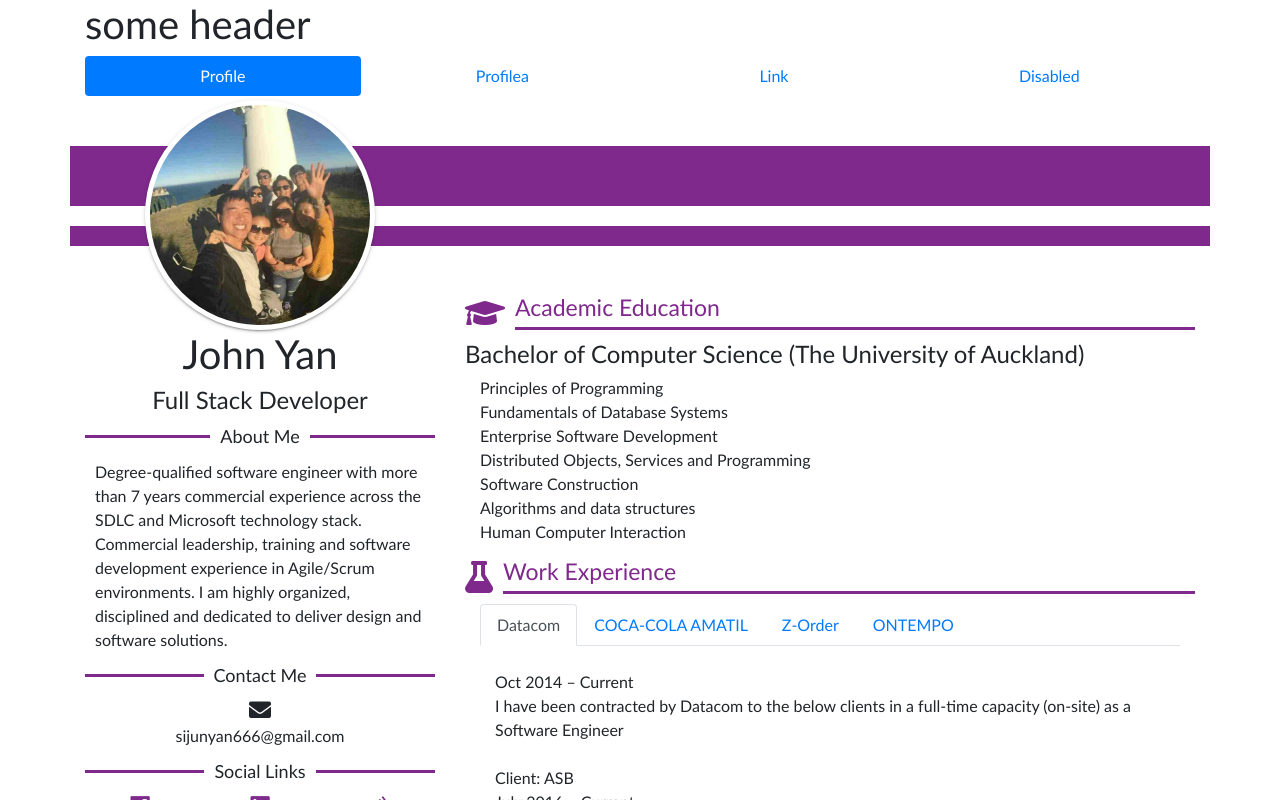
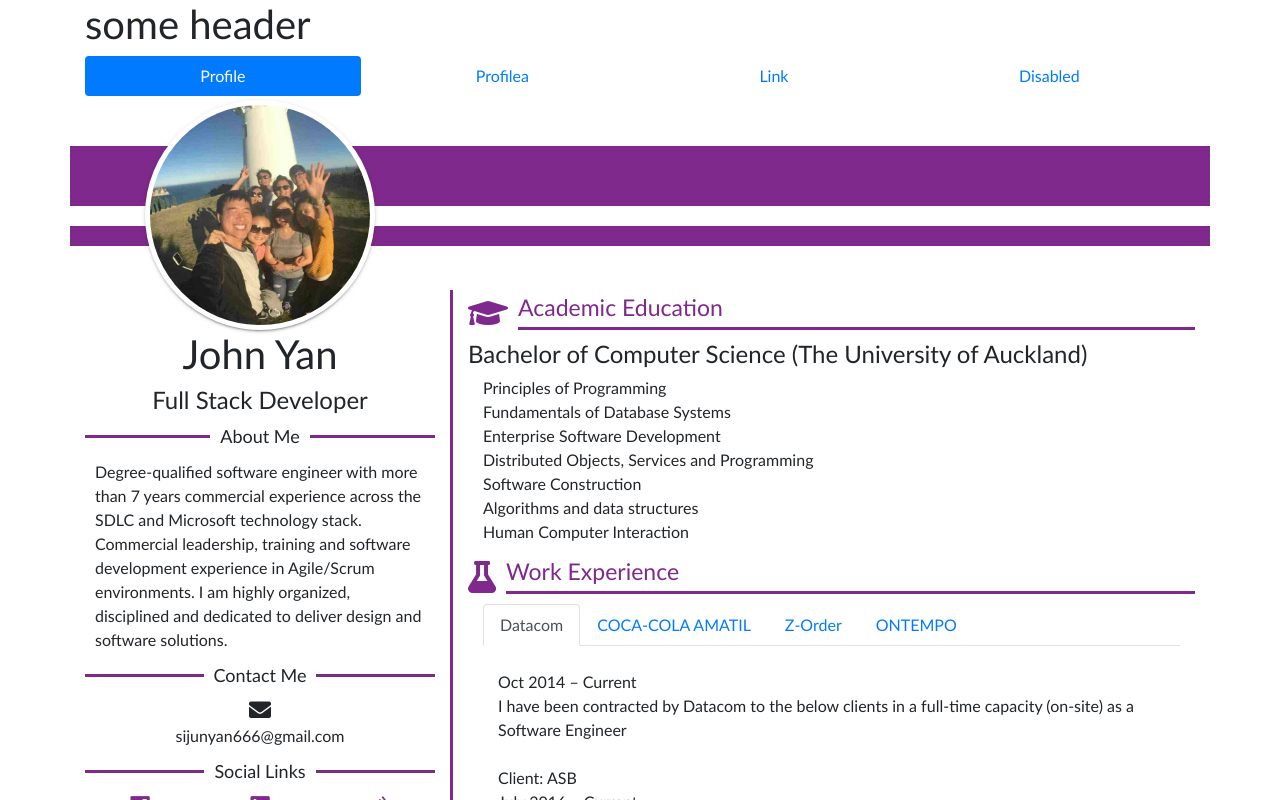
Before and after one commit to johnyan094/profile-react, a React (Create React App) app: page / in a window 1280 px wide. Shown: the top 800 px of the page. Built offline with nearby package versions, Linux system fonts and the light colour scheme.

Commit message:
add side bar border

```diff
--- a/src/App.css
+++ b/src/App.css
@@ -147,3 +147,9 @@ a {
   padding-top: 20px;
   width: 100%;
   margin-bottom: 44px; }
+
+@media (min-width: 767.98px) {
+  .profile-side-bar {
+    border-left: #7f298c;
+    border-left-width: medium;
+    border-left-style: solid; } }
--- a/src/App.scss
+++ b/src/App.scss
@@ -189,3 +189,12 @@ a {
   width: 100%;
   margin-bottom: 44px;
 }
+
+
+@media (min-width: 767.98px) {
+  .profile-side-bar {
+    border-left: $line-color;
+    border-left-width: medium;
+    border-left-style: solid;
+  }
+}
--- a/src/components/page/profile-page.tsx
+++ b/src/components/page/profile-page.tsx
@@ -54,7 +54,7 @@ export class ProfileBody extends React.Component {
 
   public render() {
     return (
-      <div className="col-12 col-md-8">
+      <div className="col-12 col-md-8 profile-side-bar">
         <SectionMainBody name='Academic Education'>
           <Education />
         </SectionMainBody>
```
